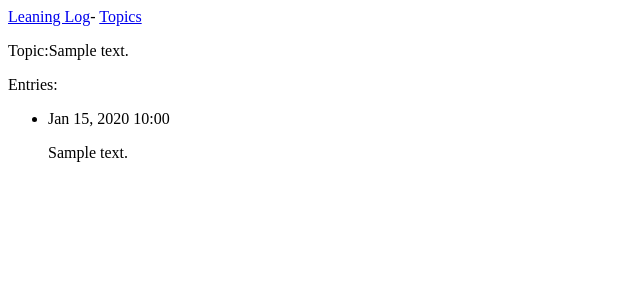
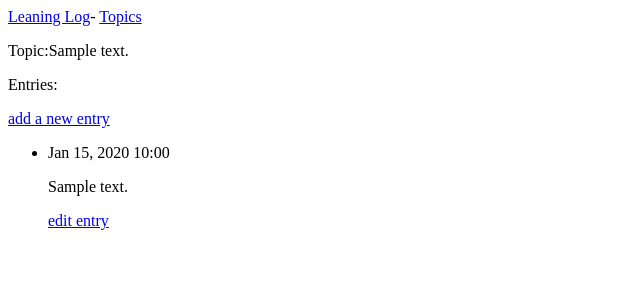
Before and after one commit to lizhsen/Django, a Django app: page /topics/1/ in a window 1280 px wide. Shown: the top 300 px of the page, without its empty margins (0-640 px from the left). Run offline with Django 3.2, Linux system fonts and the light colour scheme; tables that the repository leaves empty hold one stand-in row (values such as "Sample post").

Commit message:
new added projects

```diff
--- a/learning_logss/templates/learning_logss/topic.html
+++ b/learning_logss/templates/learning_logss/topic.html
@@ -5,11 +5,15 @@
   <p>Topic:{{ topic }}</p>
 
   <p>Entries:</p>
+    <p>
+    <a href="{% url 'learning_logss:new_entry' topic.id %}">add a new entry</a>
+    </p>
   <ul>
       {% for entry in entries %}
       <li>
           <p>{{ entry.date_added|date:'M d, Y H:i' }}</p>
           <p>{{ entry.text|linebreaks }}</p>
+          <p> <a href="{% url 'learning_logss:edit_entry' entry.id %}">edit entry</a></p>
       </li>
   {% empty %}
       <li>
--- a/learning_logss/templates/learning_logss/topics.html
+++ b/learning_logss/templates/learning_logss/topics.html
@@ -6,10 +6,11 @@
   <ul>
       {% for topic in topics %}
       <li>
-          <a href="{% url 'learning_logss:topic' topic_id %}">{{ topic }}</a>
+          <a href="{% url 'learning_logss:topic' topic.id %}">{{ topic }}</a>
       </li>
       {% empty %}
       <li>No topics have been added yet.</li>
       {% endfor %}
   </ul>
+    <a href="{% url 'learning_logss:new_topic' %}">Add a new topic</a>
 {% endblock content %}
--- a/learning_logss/urls.py
+++ b/learning_logss/urls.py
@@ -12,4 +12,7 @@ urlpatterns = [
     url(r'^$', views.index, name='index'),
     url(r'^topics/$', views.topics, name='topics'),
     url(r'^topics/(?P<topic_id>\d+)/$', views.topic, name='topic'),
+    url(r'^new_topic/$', views.new_topic, name='new_topic'),
+    url(r'^new_entry/(?P<topic_id>\d+)/$', views.new_entry, name='new_entry'),
+    url(r'^edit_entry/(?P<entry_id>\d+)/$', views.edit_entry, name='edit_entry'),
 ]
--- a/learning_logss/views.py
+++ b/learning_logss/views.py
@@ -2,7 +2,10 @@
 from __future__ import unicode_literals
 
 from django.shortcuts import render
-from .models import Topic
+from django.http import HttpResponseRedirect
+from django.core.urlresolvers import reverse
+from .models import Topic, Entry
+from .forms import TopicForm, EntryForm
 
 # Create your views here.
 
@@ -19,9 +22,59 @@ def topics(request):
     return render(request, 'learning_logss/topics.html', context)
 
 
-def topic(request,topic_id):
+def topic(request, topic_id):
     """显示单个主题以及所有的条目"""
     topic = Topic.objects.get(id=topic_id)
     entries = topic.entry_set.order_by('-date_added')
     context = {'topic': topic, 'entries': entries}
     return render(request, 'learning_logss/topic.html', context)
+
+
+def new_topic(request):
+    """添加新主题"""
+    if request.method != 'POST':
+        # 未提交数据，创建一个新表单
+        form = TopicForm()
+    else:
+        # POST提交的数据，对数据进行处理
+        form = TopicForm(request.POST)
+        if form.is_valid():
+            form.save()
+            return HttpResponseRedirect(reverse('learning_logss:topics'))
+
+    context = {'form': form}
+    return render(request, 'learning_logss/new_topic.html', context)
+
+
+def new_entry(request, topic_id):
+    """在特定的主题中添加新条目"""
+    topic = Topic.objects.get(id=topic_id)
+
+    if request.method != 'POST':
+        form = EntryForm()
+
+    else:
+        form = EntryForm(data=request.POST)
+        if form.is_valid():
+            new_entry = form.save(commit=False)
+            new_entry.topic = topic
+            new_entry.save()
+            return HttpResponseRedirect(reverse('learning_logss:topic',
+                                                args=[topic_id]))
+    context = {'topic': topic, 'form': form}
+    return render(request, 'learning_logss/new_entry.html', context)
+
+
+def edit_entry(request, entry_id):
+    entry = Entry.objects.get(id=entry_id)
+    topic = entry.topic
+
+    if request.method != 'POST':
+        form = EntryForm(instance=entry)
+    else:
+        form = EntryForm(instance=entry, data=request.POST)
+        if form.is_valid():
+            form.save()
+            return HttpResponseRedirect(reverse('learning_logss:topic', args=[topic.id]))
+    context = {'entry': entry, 'topic': topic, 'form': form}
+    return render(request, 'learning_logss/edit_entry.html', context)
```
Also changed, not shown: learning_logss/forms.py (added, +20 -0 lines), learning_logss/templates/learning_logss/edit_entry.html (added, +14 -0 lines), learning_logss/templates/learning_logss/new_entry.html (added, +14 -0 lines), learning_logss/templates/learning_logss/new_topic.html (added, +13 -0 lines).
